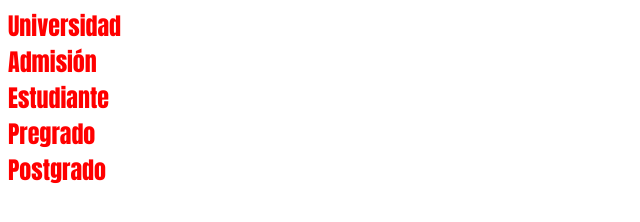
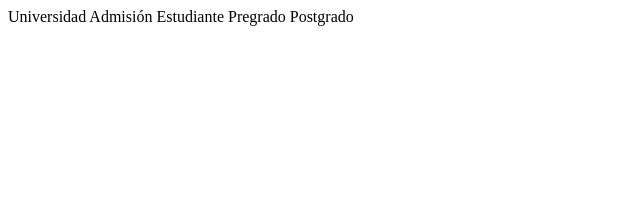
Before and after one commit to JOc26/Home_Page, a plain HTML site: page Index.html in a window 1280 px wide. Shown: the whole page, without its empty margins (0-640 px from the left). Drawn offline with Linux system fonts and the light colour scheme.

Commit message:
Update style.css

```diff
--- a/style.css
+++ b/style.css
@@ -1,9 +1,3 @@
-.bar{
-    width: 158px;
-    height: 49px;
-    color: red;
-    font-size: 24px;
-    font-family: Impact, Haettenschweiler, 'Arial Narrow Bold', sans-serif;
     font-weight: 900;
     word-wrap: break-word
 }
```
